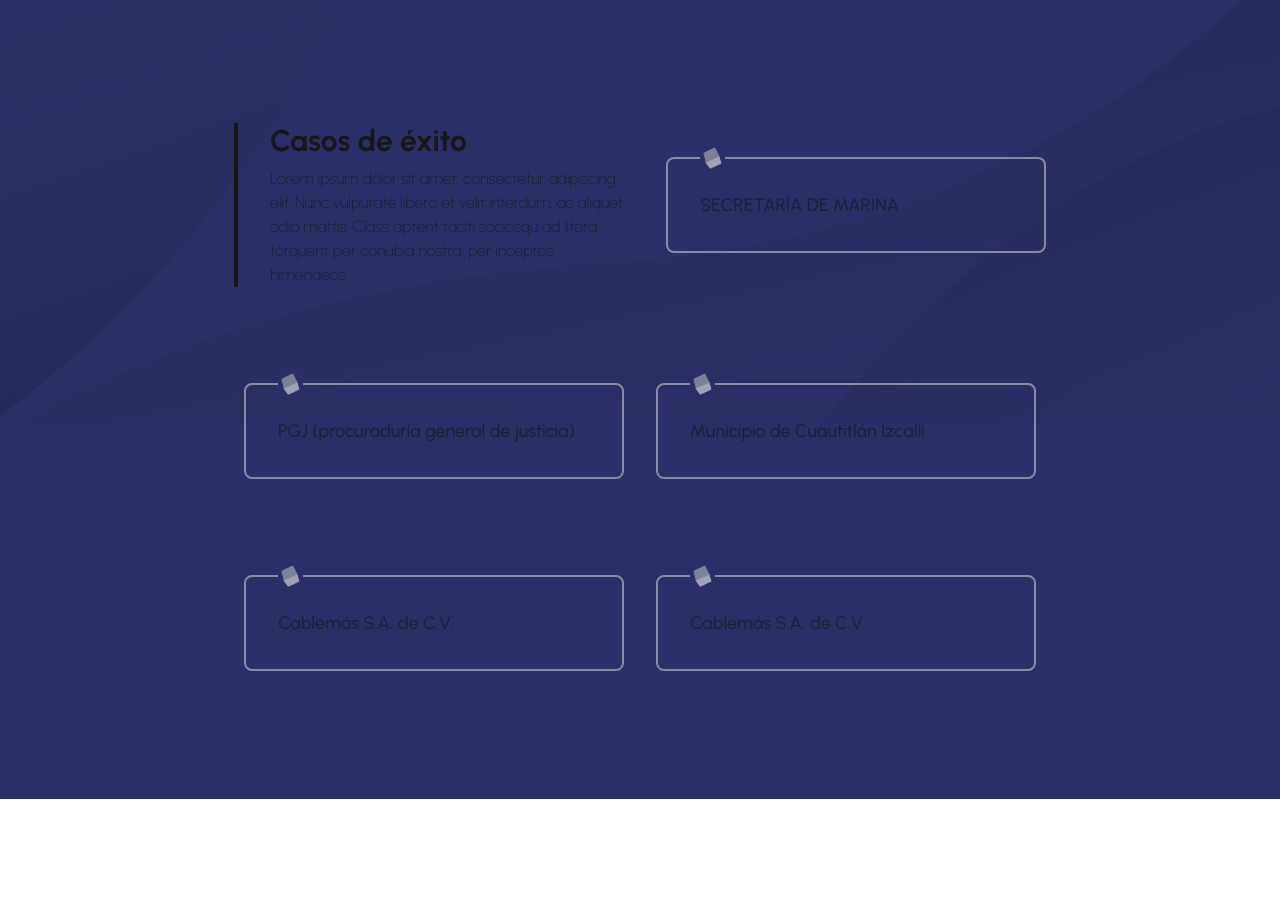
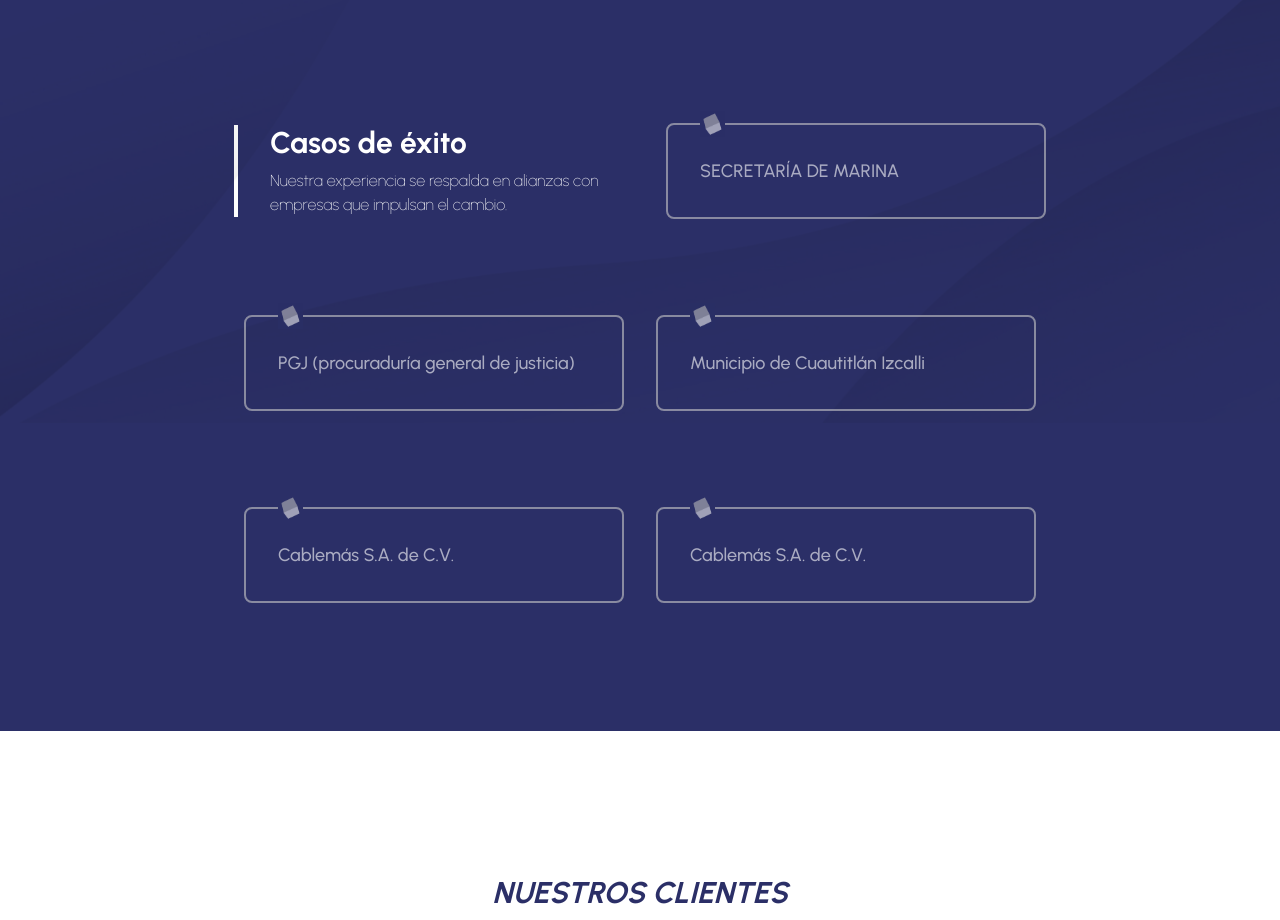
Before and after one commit to darideveloper/case-solutions, a Next.js app: page / in a window 1280 px wide. Shown: the part 4380-5300 px from the top of the page. Built offline with nearby package versions, Linux system fonts and the light colour scheme.

Commit message:
feat (Testimonials): update texts & text white & no show details in TestimonialCard

```diff
--- a/components/layout/Testimonials.jsx
+++ b/components/layout/Testimonials.jsx
@@ -1,6 +1,6 @@
 // ui elements
-import TestimonialCard from "@/components/ui/TestimonialCard";
-import Title from "@/components/ui/Title";
+import TestimonialCard from "@/components/ui/TestimonialCard"
+import Title from "@/components/ui/Title"
 
 //libs
 import Image from 'next/image'
@@ -8,66 +8,55 @@
 const data = [
   {
     title: "SECRETARÍA DE MARINA",
-    subtitle: "Nuestros productos tienen la flexibilidad de adaptarse a las necesidades de nuestros clientes.",
-    description: "Lorem ipsum dolor sit amet, consectetur adipiscing elit. Nulla sagittis tortor ut elit hendrerit, in dictum sem blandit. Proin at placerat turpis. Vivamus ac sapien sed est porttitor rhoncus.",
   },
   {
     title: "PGJ (procuraduría general de justicia)",
-    subtitle: "Nuestros productos tienen la flexibilidad de adaptarse a las necesidades de nuestros clientes.",
-    description: "Lorem ipsum dolor sit amet, consectetur adipiscing elit. Nulla sagittis tortor ut elit hendrerit, in dictum sem blandit. Proin at placerat turpis. Vivamus ac sapien sed est porttitor rhoncus.",
   },
   {
     title: "Municipio de Cuautitlán Izcalli",
-    subtitle: "Nuestros productos tienen la flexibilidad de adaptarse a las necesidades de nuestros clientes.",
-    description: "Lorem ipsum dolor sit amet, consectetur adipiscing elit. Nulla sagittis tortor ut elit hendrerit, in dictum sem blandit. Proin at placerat turpis. Vivamus ac sapien sed est porttitor rhoncus.",
   },
   {
     title: "Cablemás S.A. de C.V.",
-    subtitle: "Nuestros productos tienen la flexibilidad de adaptarse a las necesidades de nuestros clientes.",
   },
   {
     title: "Cablemás S.A. de C.V.",
-    subtitle: "Nuestros productos tienen la flexibilidad de adaptarse a las necesidades de nuestros clientes.",
   },
-];
+]
 
 const Introduction = () => {
   return (
-    <div className="w-full md:w-[400px] border-box border-l-4 ps-8 ">
+    <div className="w-full md:w-[400px] border-box border-l-4 ps-8 !text-white">
       <div>
         <div className="title">
           <Title isH1={false}>Casos de éxito</Title>
         </div>
         <div className="subtitle">
           <p className="font-thin mt-2">
-            Lorem ipsum dolor sit amet, consectetur adipiscing elit. Nunc
-            vulputate libero et velit interdum, ac aliquet odio mattis. Class
-            aptent taciti sociosqu ad litora torquent per conubia nostra, per
-            inceptos himenaeos.
+            Nuestra experiencia se respalda en alianzas con empresas que impulsan el cambio.
           </p>
         </div>
       </div>
     </div>
-  );
-};
+  )
+}
 
 export default function Testimonials() {
   return (
     <section className="relative overflow-hidden bg-primary my-12 w-full p-4 md:p-8 lg:p-12 md:my-20">
-       <Image width={1000} height={1000} src="/images/bg-curve-3.png" alt="" className="w-full absolute inset-0 top-0 opacity-100 mix-blend-multiply" />
+      <Image width={1000} height={1000} src="/images/bg-curve-3.png" alt="" className="w-full absolute inset-0 top-0 opacity-100 mix-blend-multiply" />
       <div className="max-w-7xl mx-auto py-12  md:py-20 ">
         <div className="flex flex-wrap justify-center items-center gap-8 md:gap-y-24">
-          <div className="w-full md:w-auto flex justify-center">
+          <div className="w-full md:w-auto flex justify-center !text-white">
             <Introduction />
           </div>
 
           {data.map((item, index) => (
-            <div key={index} className="w-full md:w-[380px]">
+            <div key={index} className="w-full md:w-[380px] !text-white">
               <TestimonialCard {...item} />
             </div>
           ))}
         </div>
       </div>
     </section>
-  );
+  )
 }
--- a/components/ui/TestimonialCard.jsx
+++ b/components/ui/TestimonialCard.jsx
@@ -1,13 +1,13 @@
-"use client";
-import Image from "next/image";
-import { useState } from "react";
+"use client"
+import Image from "next/image"
+import { useState } from "react"
 
-export default function TestimonialCard({title, subtitle, className = "" }) {
-  const [open, setOpen] = useState(false);
+export default function TestimonialCard({ title, subtitle = "", className = "" }) {
+  const [open, setOpen] = useState(false)
 
   return (
     <div
-      className={`relative w-full h-full p-8 border-2 border-gray-light rounded-lg transition-opacity duration-300 cursor-pointer opacity-60 hover:opacity-100 ${className}`}
+      className={`relative w-full h-full p-8 border-2 border-gray-light rounded-lg transition-opacity duration-300 opacity-60 hover:opacity-100 ${className}`}
       onClick={() => setOpen(!open)}
     >
       <Image
@@ -21,10 +21,14 @@
         <div className="title">
           <h2 className="text-lg font-medium">{title}</h2>
         </div>
-        <div className={`mt-4 ${open ? "" : "hidden"}`}>
-          <p>{subtitle}</p>
-        </div>
+        {
+          subtitle
+          &&
+          <div className={`mt-4 ${open ? "" : "hidden"}`}>
+            <p>{subtitle}</p>
+          </div>
+        }
       </div>
     </div>
-  );
+  )
 }
```
